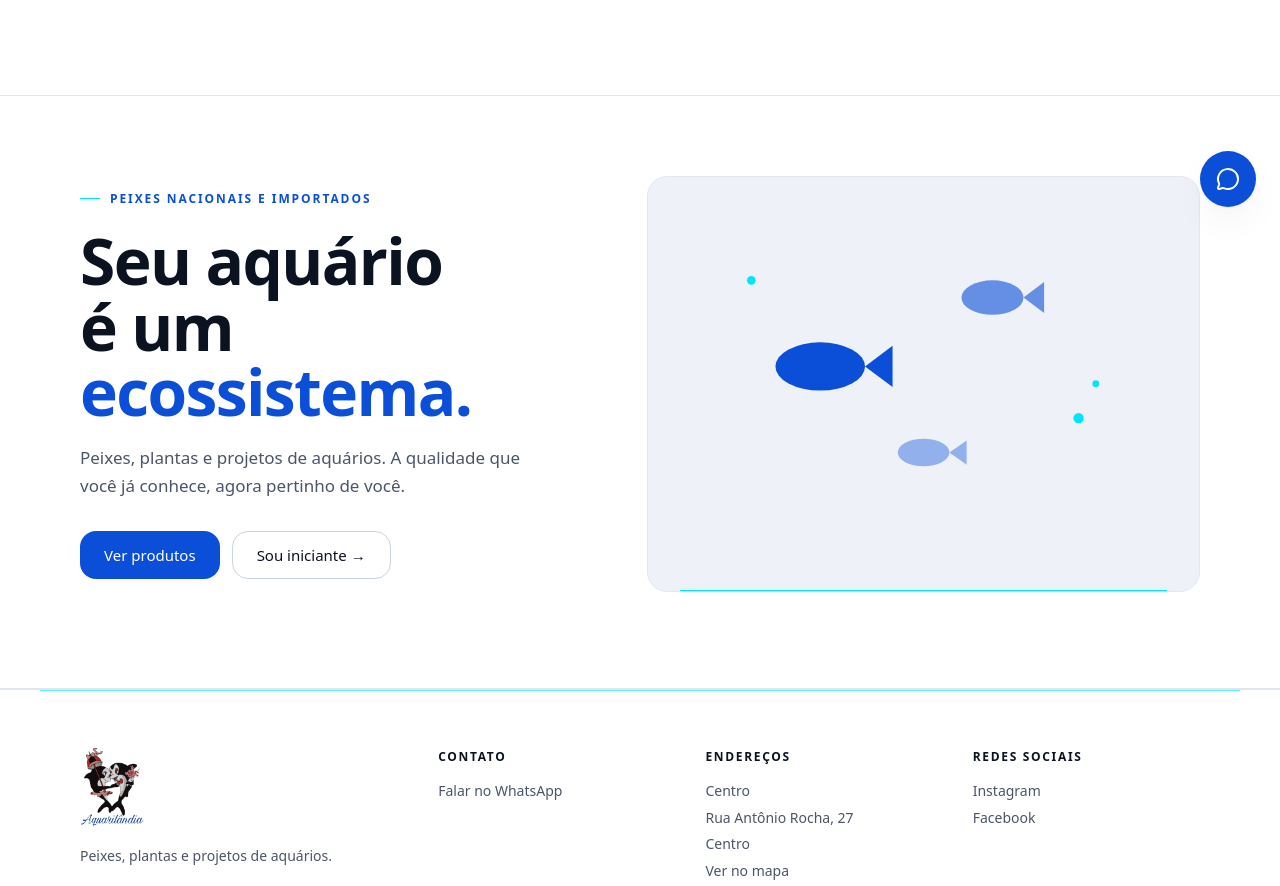
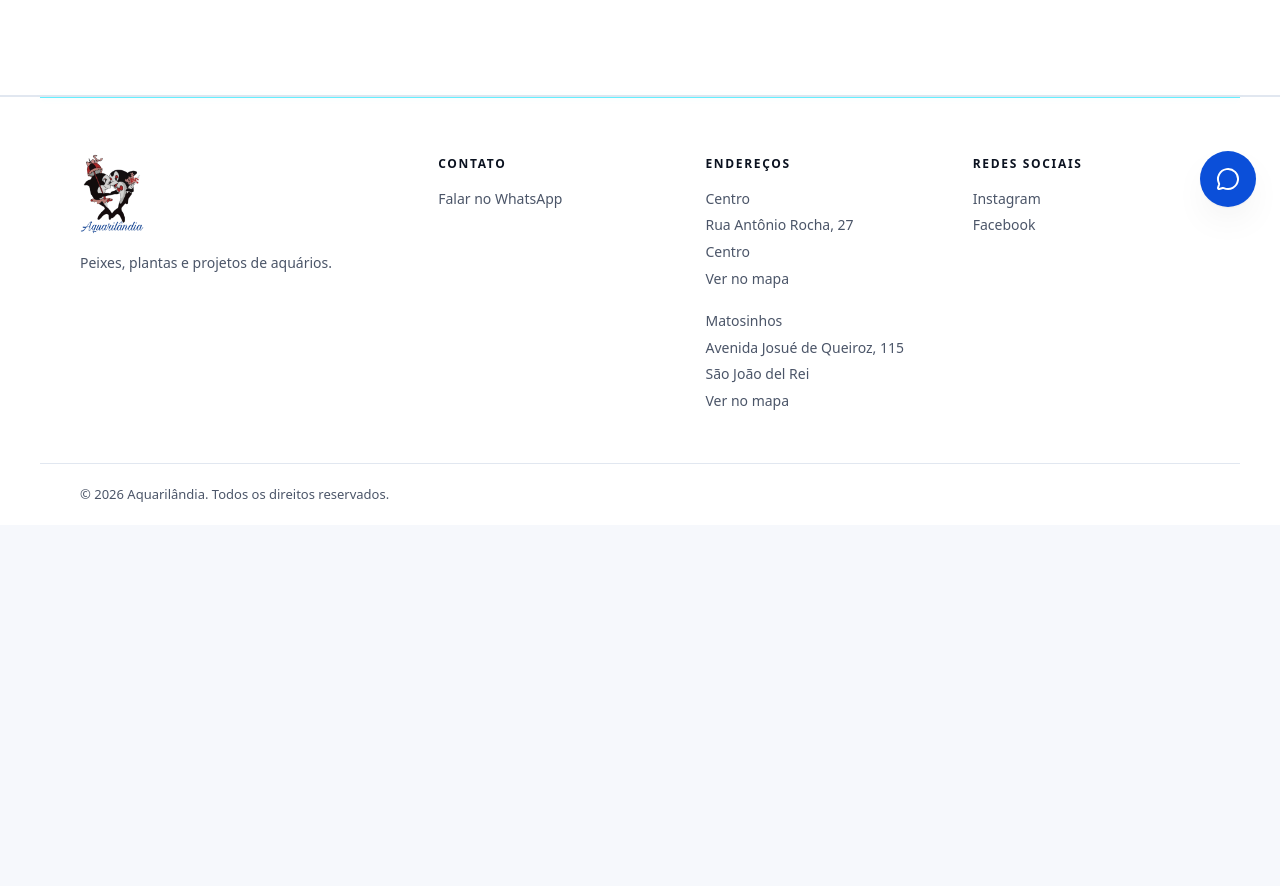
Before and after one commit to Kmt735/Aquarilandia, a React (Vite) app in the folder frontend/: page / in a window 1280 px wide. Shown: the part 569-1455 px from the top of the page. After the commit the page ends 1094 px from the top, so only its background shows below. Built offline with nearby package versions, Linux system fonts and the light colour scheme.

Commit message:
Solução de erro

```diff
--- a/frontend/src/components/templates/MainLayout.jsx
+++ b/frontend/src/components/templates/MainLayout.jsx
@@ -39,9 +39,6 @@ export default function MainLayout() {
       <main key={pathname} className="animate-fade">
         <Outlet />
       </main>
-            <main key={pathname} className="animate-fade">
-        <Outlet />
-      </main>
       <Footer />
 
       <CartDrawer />
```
